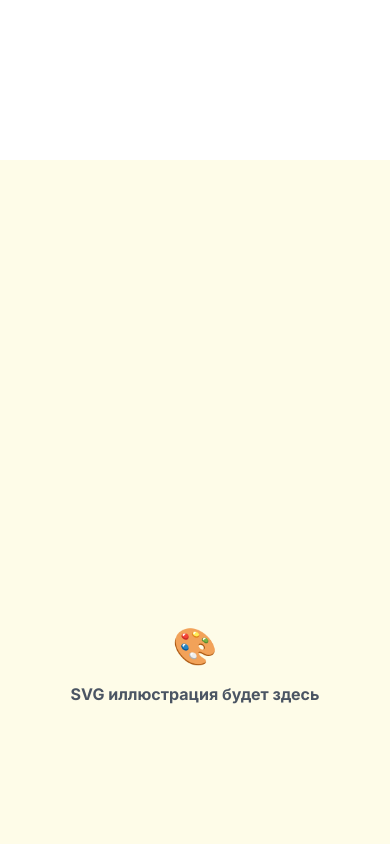
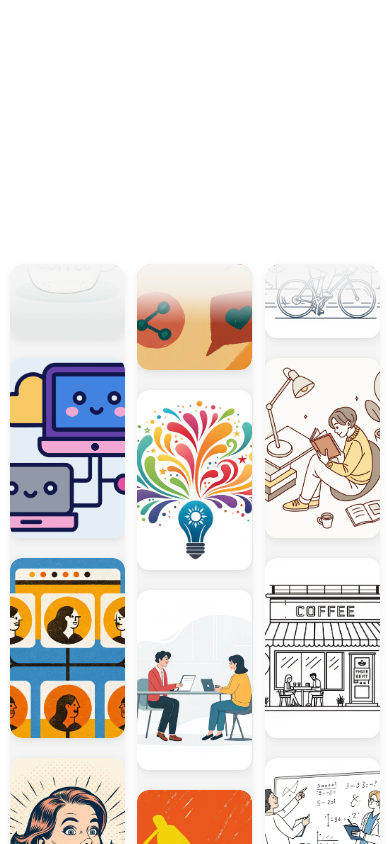
Before and after one commit to HeniDude/vectorify, a Nuxt app: page / in a window 390 px wide. Shown: the part 600-1444 px from the top of the page. Built offline with nearby package versions, Linux system fonts and the light colour scheme.

Commit message:
fix: image carousel

```diff
--- a/app.vue
+++ b/app.vue
@@ -3,8 +3,6 @@
     <AppHeader />
 
     <HeroSection />
-
-    <SvgSection />
 
     <ImageCarousel />
 
--- a/components/ImageCarousel.vue
+++ b/components/ImageCarousel.vue
@@ -139,9 +139,9 @@ const images2 = [...allImages.slice(6, 12), ...allImages.slice(12, 18), ...allIm
 const images3 = [...allImages.slice(12, 18), ...allImages.slice(0, 6), ...allImages.slice(6, 12)]
 const images4 = [...allImages.slice(3, 9), ...allImages.slice(9, 15), ...allImages.slice(15, 18), ...allImages.slice(0, 3)]
 
-const ITEM_HEIGHT = 160
+const ITEM_HEIGHT = 200
 const VISIBLE_COUNT = 4
-const SPEED = 0.5
+const SPEED = 0.2
 
 const maxOffset = allImages.length * ITEM_HEIGHT
 
@@ -186,7 +186,7 @@ onBeforeUnmount(() => {
 
 <style scoped>
 .image-carousel {
-  width: 600px;
+  width: 1000px;
   margin: 0 auto;
   padding: 40px 0;
 }
@@ -204,7 +204,7 @@ onBeforeUnmount(() => {
 
   .image-carousel {
     width: 100%;
-    max-width: 520px;
+    max-width: 820px;
     padding: 20px 10px;
   }
 
@@ -213,22 +213,23 @@ onBeforeUnmount(() => {
   }
 
   .carousel-column {
-    width: 140px;
-    height: 560px;
+    width: 260px;
+    height: 700px;
   }
 
   .carousel-item {
-    height: 140px;
+    height: 175px;
+    padding: 8px 0;
   }
 
   .image-container {
-    width: 110px;
-    height: 110px;
+    width: 240px;
+    height: 140px;
   }
 }
 .carousel-column {
-  width: 160px;
-  height: 640px;
+  width: 280px;
+  height: 800px;
   overflow: hidden;
   border-radius: 16px;
   background: #f5f5f5;
@@ -268,14 +269,15 @@ onBeforeUnmount(() => {
   will-change: transform;
 }
 .carousel-item {
-  height: 160px;
+  height: 200px;
   display: flex;
   align-items: center;
   justify-content: center;
+  padding: 10px 0;
 }
 .image-container {
-  width: 140px;
-  height: 140px;
+  width: 260px;
+  height: 180px;
   overflow: hidden;
   border-radius: 12px;
   display: flex;
```
